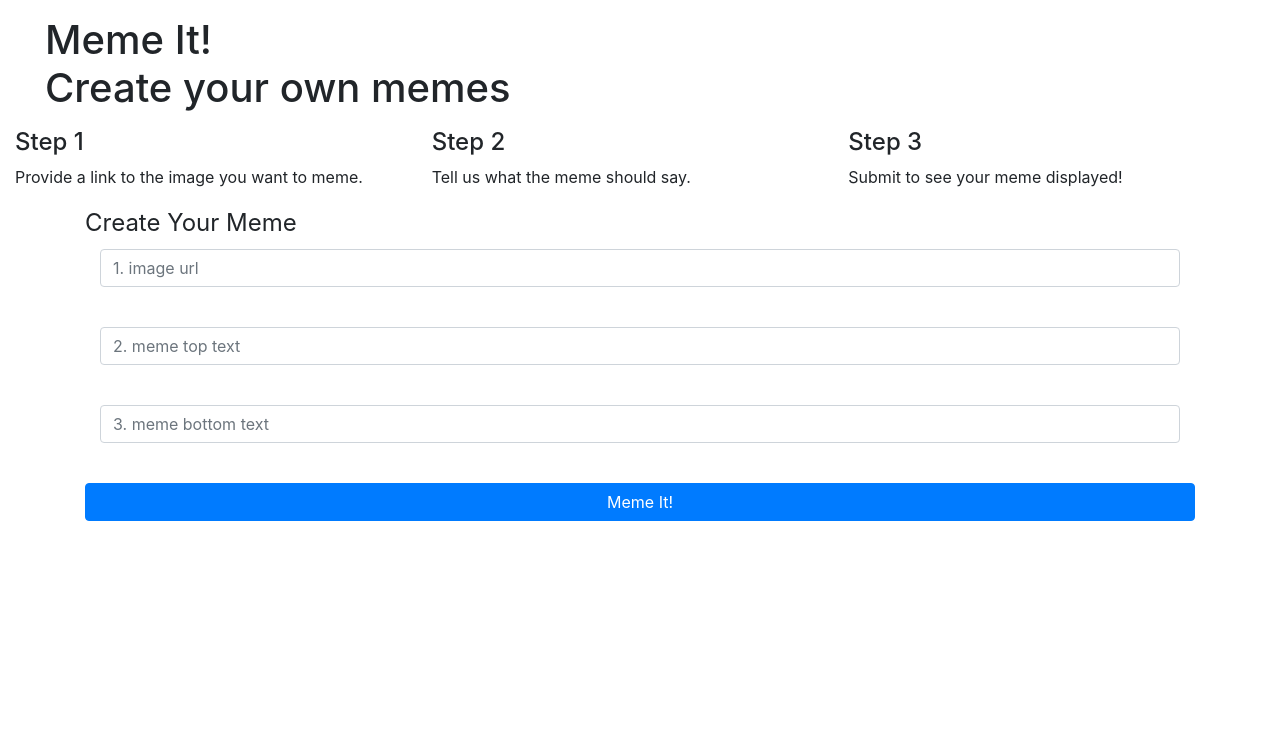
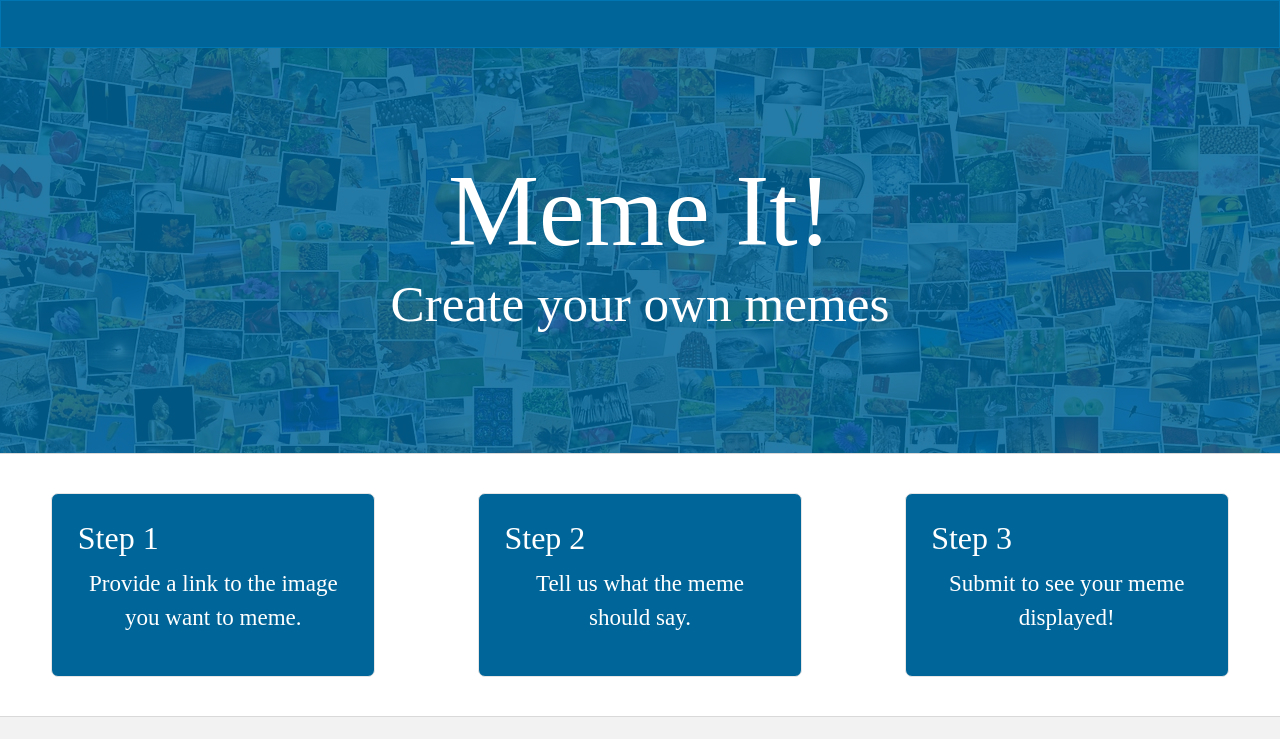
Before and after one commit to b-juravic/meme-generator, a plain HTML site: page index.html in a window 1280 px wide. Shown: the top 739 px of the page. Drawn offline with nearby package versions, Linux system fonts and the light colour scheme; the site is published under a folder, as on GitHub Pages, so addresses that start at the root find nothing.

Commit message:
Removed leading / from href and src.

```diff
--- a/index.html
+++ b/index.html
@@ -5,8 +5,8 @@
   <meta name="viewport" content="width=device-width, initial-scale=1.0">
   <meta http-equiv="X-UA-Compatible" content="ie=edge">
   <title>Meme It</title>
-  <link rel="stylesheet" href="//maxcdn.bootstrapcdn.com/bootstrap/4.0.0/css/bootstrap.min.css" integrity="sha384-Gn5384xqQ1aoWXA+058RXPxPg6fy4IWvTNh0E263XmFcJlSAwiGgFAW/dAiS6JXm" crossorigin="anonymous">
-  <link rel="stylesheet" type="text/css" href="/style.css">
+  <link rel="stylesheet" href="https://maxcdn.bootstrapcdn.com/bootstrap/4.0.0/css/bootstrap.min.css" integrity="sha384-Gn5384xqQ1aoWXA+058RXPxPg6fy4IWvTNh0E263XmFcJlSAwiGgFAW/dAiS6JXm" crossorigin="anonymous">
+  <link rel="stylesheet" type="text/css" href="style.css">
 </head>
 <body>
   <div class="container-fluid header navbar sticky-top"></div>
@@ -35,6 +35,6 @@
   </div>
   <div class="container-fluid meme-container" id="memes">
   </div>
-  <script src="/meme-generator.js"></script>
+  <script src="meme-generator.js"></script>
 </body>
 </html>
--- a/style.css
+++ b/style.css
@@ -21,7 +21,7 @@
 
 .intro {
   position: relative;
-  background: url("/background2.jpg");
+  background: url("background2.jpg");
   text-align: center;
   font-family: 'GillSans';
 }
```
